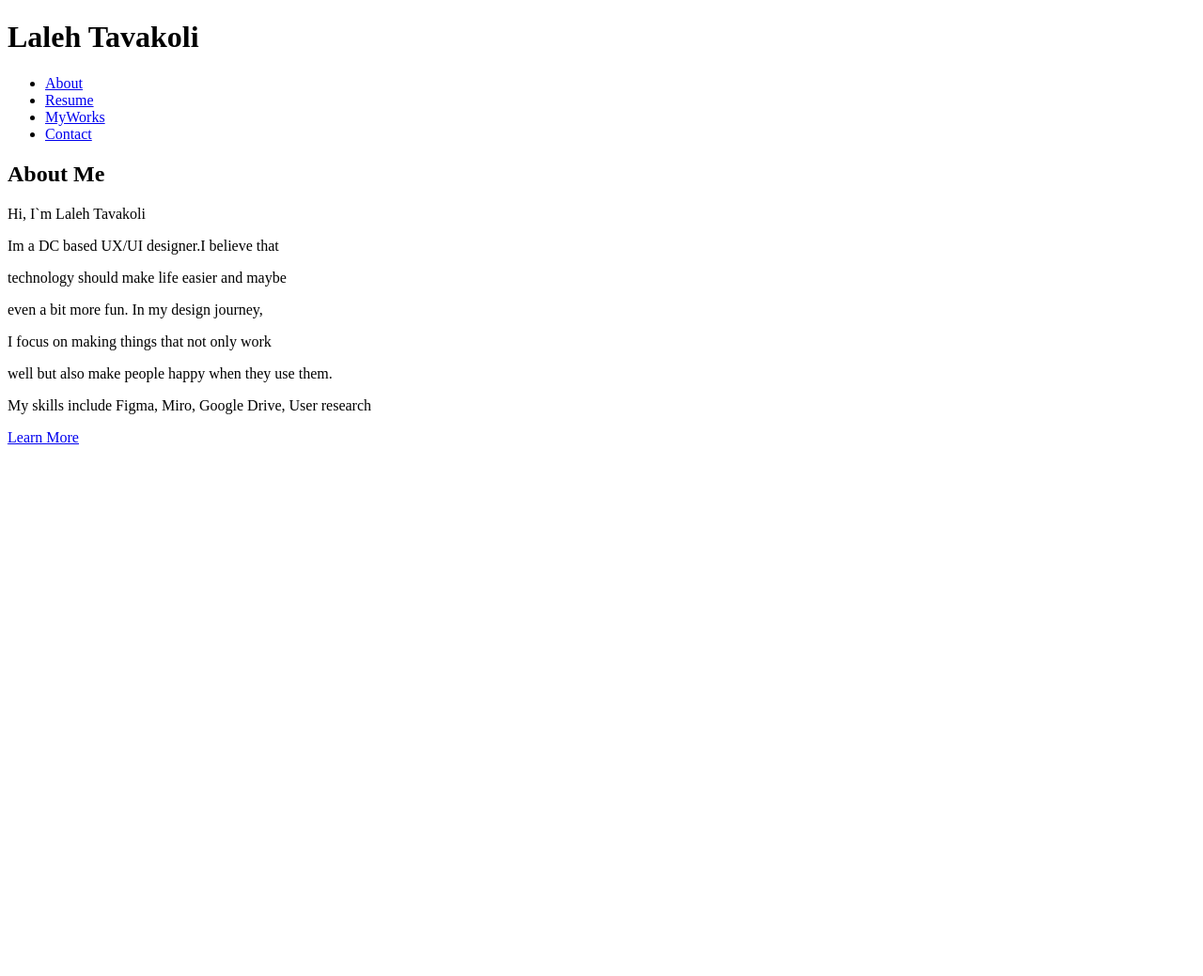
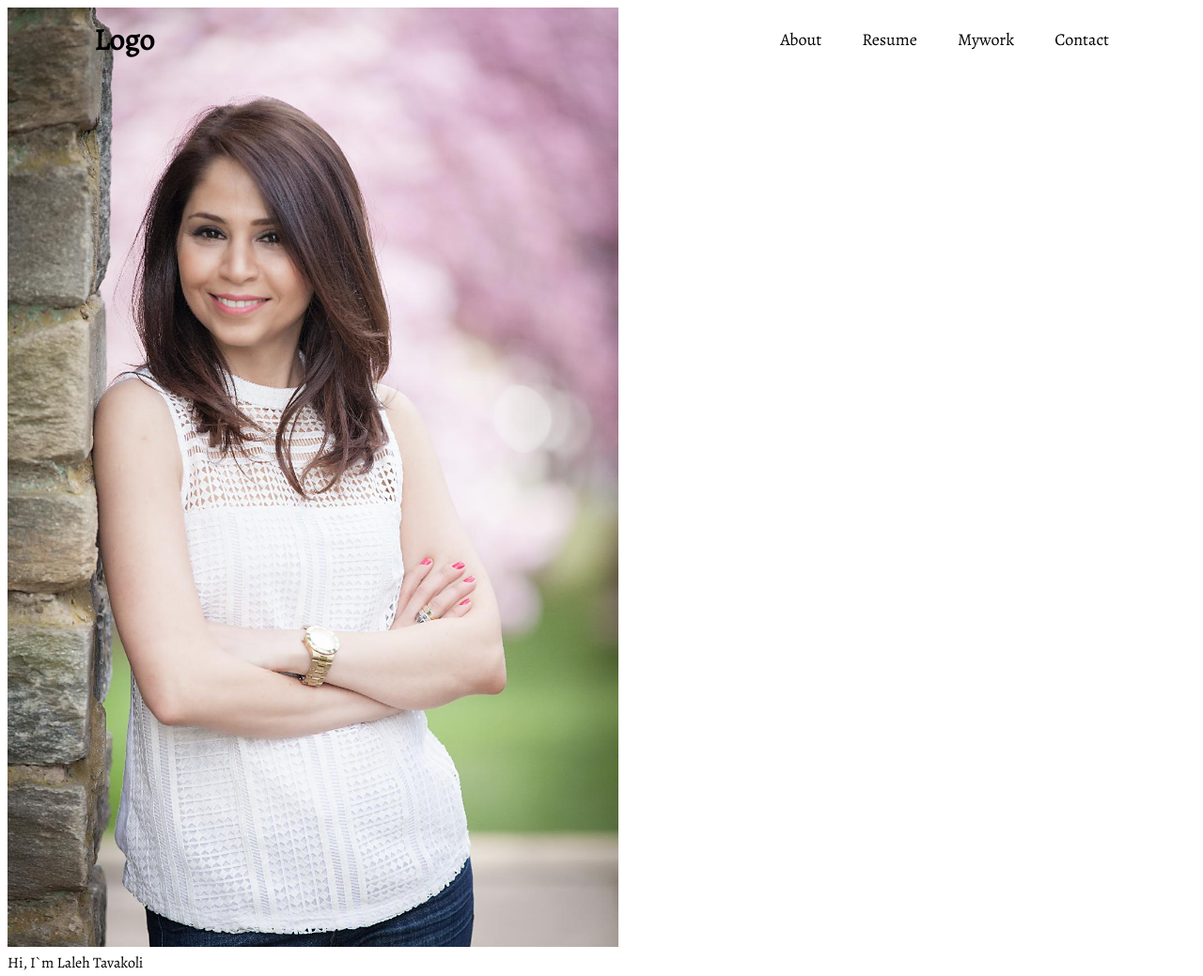
Before and after one commit to Lalehtavakoli/HW-17, a plain HTML site: page index.html in a window 1280 px wide. Shown: the top 1039 px of the page at 94% size. Before the commit the page ends 800 px from the top, so only its background shows below. Drawn offline with nearby package versions, Linux system fonts and the light colour scheme.

Commit message:
Portfolio homepage

```diff
--- /dev/null
+++ b/css/index.css
@@ -0,0 +1,90 @@
+@import url("index.css");
+@import url('https://fonts.googleapis.com/css2?family=Alegreya&display=swap');
+
+* {
+margin: 20;
+padding: 20;
+box-sizing: border-box;
+font-family: 'Alegreya', serif;
+}
+body{
+  img src="Laleh.jpg" alt="Laleh"
+    width: 100%;
+    height: auto;
+  }
+
+.header{
+position: fixed;
+top: 0;
+left: 0;
+width: 100%;
+padding: 20px 100px;
+background: transparent;
+display: flex;
+justify-content: space-between;
+align-items: center;
+z-index: 100;
+}
+.logo{
+font-size: 32px;
+color: #000;
+text-decoration: none;
+font-weight: 700;
+}
+.navbar a {
+  position: relative;
+ font-size: 18px;
+ color: black;
+ font-weight: 500;
+text-decoration: none;
+margin-left: 40px;
+}
+.navbar a::before {
+Content: '';
+  Position: absolute;
+  top: 100%;
+  left: 0;
+  width: 0;
+  height: 2px;
+  background: white;
+}
+
+
+.navbar a::before
+
+body, h4, ul, p {
+  margin: 20;
+  padding: 0;
+}
+
+
+footer {
+
+  background-color: transparent;
+  padding: 10px;
+  text-align: left;
+}
+
+h4 {
+  color: black;
+}
+
+.social-menu {
+  margin-top: 20px;
+  margin-right: 8px;
+  display: inline-block;
+  position: relative;
+}
+
+.social-icon img {
+  margin: 0 10px;
+
+  width: 20PX;
+  height: 20px;
+}
+
+p {
+  margin-top: 10px;
+  color: #777;
+  font-size: 14px;
+}
--- a/index.html
+++ b/index.html
@@ -1,33 +1,27 @@
 <!DOCTYPE html>
 <html>
-<head>
- <link href="css/index.css" type="text/css" rel="stylesheet">
 
-<title> Laleh Tavakoli-UX/UI Designer</title>
+<link href="css/index.css" rel="stylesheet" type="text/css">
 </head>
 <body>
-
-<header>
-  <div class="container">
-     <h1>Laleh Tavakoli</h1>
-     <nav>
-       <ul>
-          <li><a href="#about">About</a></li>
-          <li><a href="#resume">Resume</a></li>
-          <li><a href="#myworks">MyWorks</a></li>
-          <li><a href="#contanct">Contact</a></li>
-        </ul>
+  <header class="header">
+     <a href="#" class="logo">Logo</a>
+     <nav class="navbar">
+       <a href="#">About</a>
+       <a href="#">Resume</a>
+       <a href="#">Mywork</a>
+       <a href="#">Contact</a>
     </nav>
-     </div>
   </header>
-
-   <section id="about">
-      <div class="container">
-        <h2>About Me </h2>
-        <p1>Hi, I`m Laleh Tavakoli </p1>
+</body>
 
 
-        </div>
+  </html>
+
+
+  <img src="Laleh .jpg" alt="Laleh" width="650" height="1000">
+  <section>
+  <div>Hi, I`m Laleh Tavakoli</div>
   </section>
   <p>Im a DC based UX/UI designer.I believe that</p>
   <p>technology should make life easier and maybe</p>
@@ -35,9 +29,43 @@
   <p>I focus on making things that not only work</p>
   <p>well but also make people happy when they use them.</p>
   <p>My skills include Figma, Miro, Google Drive, User research</p>
-      <a href="#learn more" class="learne-more-button">Learn More</a>
-</body>
+  <p><a data-cke-saved-href="#learn more">Learn More</a></p>
+  <div><footer>
+  <div>
+  <h4>Connect With Me</h4>
+  </div>
+  <body>
+  <div class=”social-menu”></div>
+  <div class=”social-icon”></div>
 
-       <footer>
+  <div>
+  <ul>
+  <li>
+    <img src="Gmail Logo.jpg" alt="Gmail" style="font-size: 24PX;">
+    </li>
+  <li>
+  <img src="Vector.jpg" alt="Instagram"></li>
+  <li>
+    <img src="image 1.jpg" alt="LinkedIn">
+  </li>
+  </ul>
+  </div></body>
+  <p>&copy; 2024 Laleh Tavakoli. All rights reserved.</p>
+  </footer></div>
 
-        </footer>
+
+
+
+
+
+
+  <tbody>
+    <tr>
+    <td>
+    <h2><a data-animation-role="header-element" data-cke-saved-href="/">logo Laleh Tavakoli UX/UI Designer</a></h2>
+    </td>
+    <td>
+    <h3><a data-cke-saved-href="&rdquo;#&rdquo;" >About</a>&nbsp;<a data-cke-saved-href="&rdquo;#&rdquo;" >Resume</a>&nbsp;<a data-cke-saved-href="&rdquo;#&rdquo;" >My Works</a>&nbsp;<a data-cke-saved-href="&rdquo;#&rdquo;" >Contact</a></h3>
+    </td>
+    </tr>
+    </tbody>
--- a/styles.css
+++ b/styles.css
@@ -0,0 +1,51 @@
+@import  url(“https://fonts.googleapic.com/css2?family=Poppins:wght@300;400;500;
+600;700;800;900&display-swap”);
+{
+Margin: 0;
+Padding: 0;
+Box-sizing: border-box;
+Font-family: “Poppins”, sans-serif;
+}
+body{
+min-height: 100vh;
+background: url("c:\Users\User\Desktop\UX-UI\HW-17\Laleh .jpg") no-repeat;
+background-size: cover;
+background-position:center;
+}
+.header{
+Position: fixed;
+Top: 0;
+Left: 0;
+Width: 100%;
+Background: transparent;
+Display: flex;
+Justify-content: space-bteween;
+Align-items: right;
+z-index: 100;
+}
+.logo{
+Font-size: 32px;
+Color: black;
+Text-decoration: none;
+Font-weight: 700;
+}
+.navbar a {
+Position: relative;
+  font-size: 18px;
+Color: balck;
+Font-weight:  500;
+Text-decoration: none;
+Margin-left: 40px;
+}
+.navbar a: :before {
+Content: “”;
+  Position: absolute;
+top: 100%;
+left: 0;
+width: 0;
+height: 2px;
+background: #dfd6c6;
+transition: .3s;
+}
+.navbar a:hover: :before {
+width: 100%;
```
Also changed, not shown: Gmail Logo.jpg (added), Laleh .jpg (added), image 1.jpg (added). Lines whose indentation alone changed are shown as unchanged.
